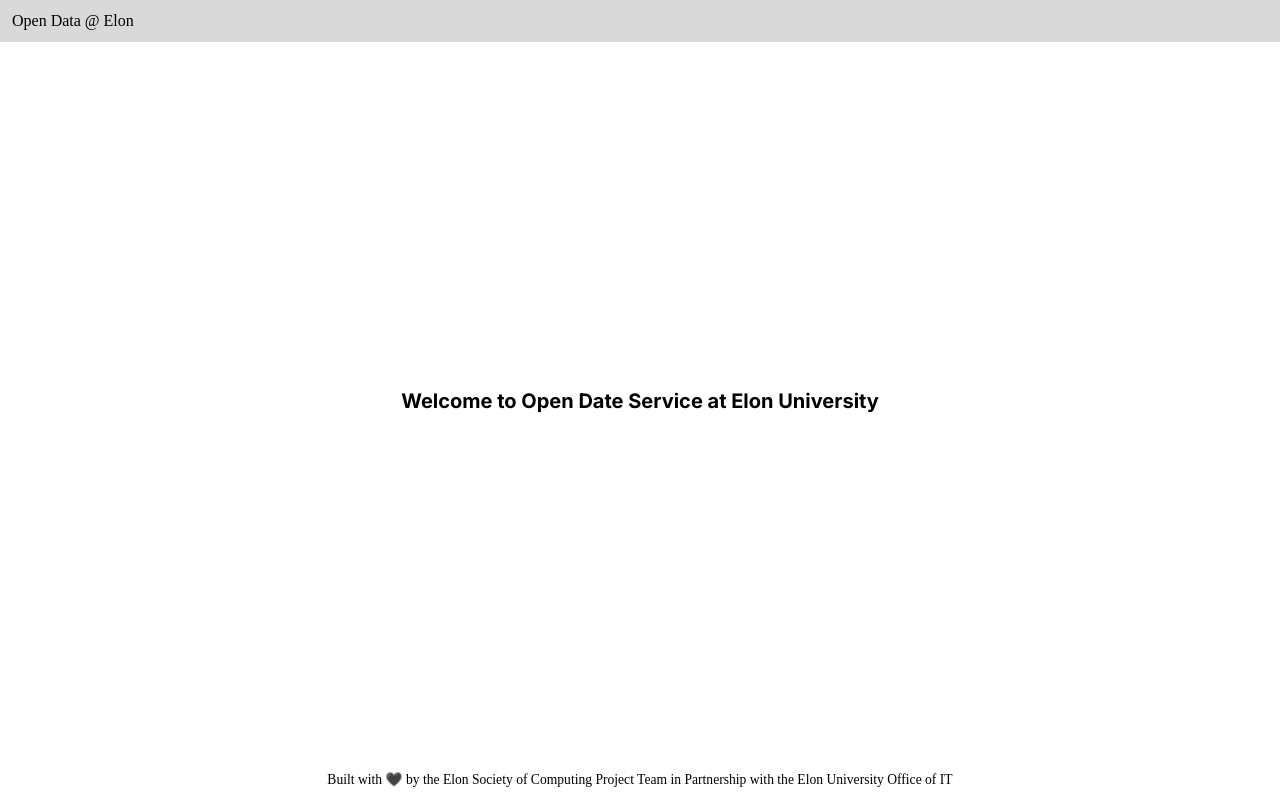
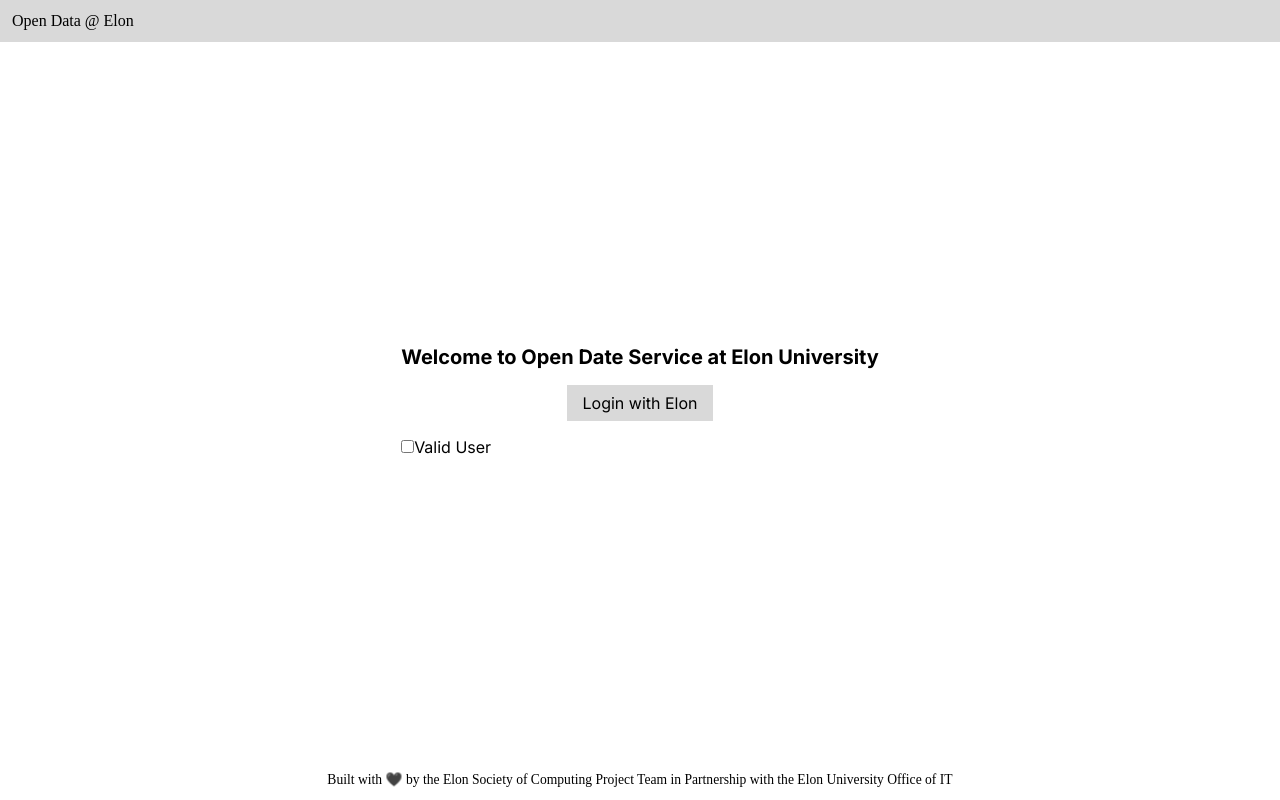
Before and after one commit to elonsoc/ods, a Next.js app in the folder frontend/: page / in a window 1280 px wide. Built offline with nearby package versions, Linux system fonts and the light colour scheme.

Commit message:
Added valid user checkbox

```diff
--- a/frontend/src/pages/index.tsx
+++ b/frontend/src/pages/index.tsx
@@ -1,11 +1,28 @@
 import styles from '@/styles/home.module.css';
+import Link from 'next/link';
+import { useState } from 'react';
 
 export default function Home() {
+	const [validUser, setValidUser] = useState<boolean>(false);
 	return (
 		<div className={styles.container}>
 			<h1 className={styles.introTitle}>
 				Welcome to Open Date Service at Elon University
 			</h1>
+			<Link
+				href={validUser ? '/apps' : '/denied'}
+				className={styles.loginButton}
+			>
+				Login with Elon
+			</Link>
+			<div className={styles.validUserInput}>
+				<input
+					type='checkbox'
+					id='validUser'
+					onChange={() => setValidUser(!validUser)}
+				></input>
+				<label htmlFor='validUser'>Valid User</label>
+			</div>
 		</div>
 	);
 }
```
